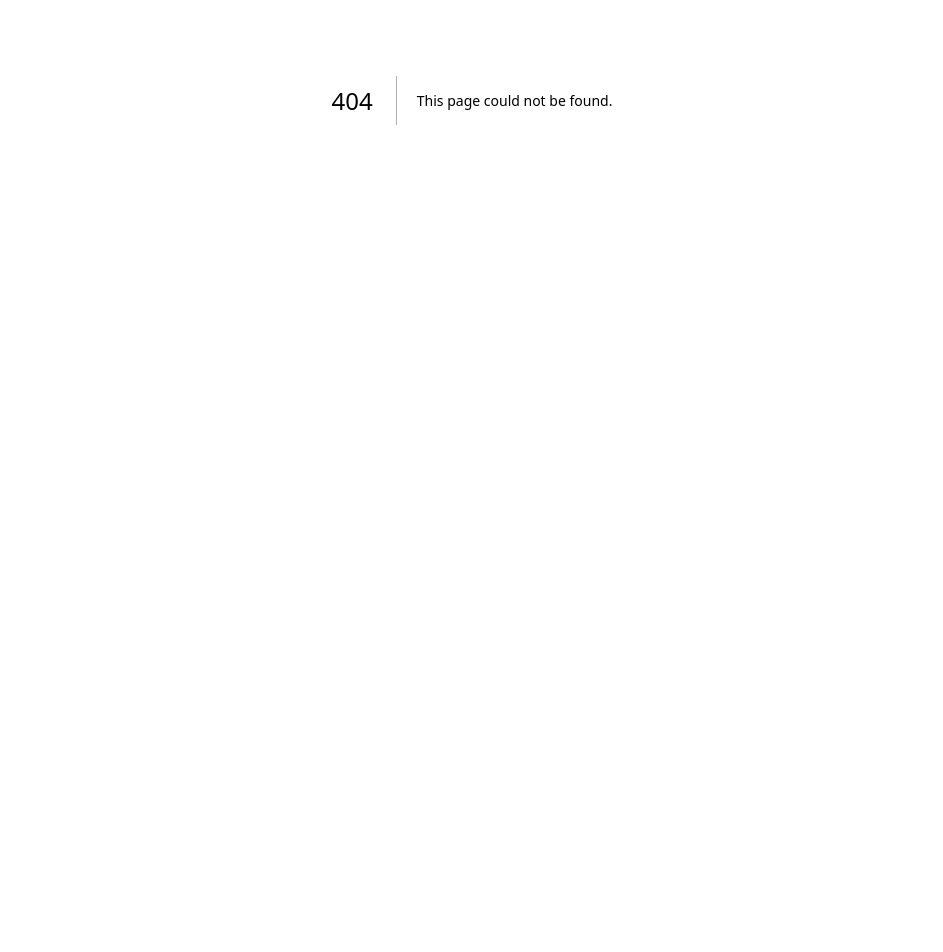
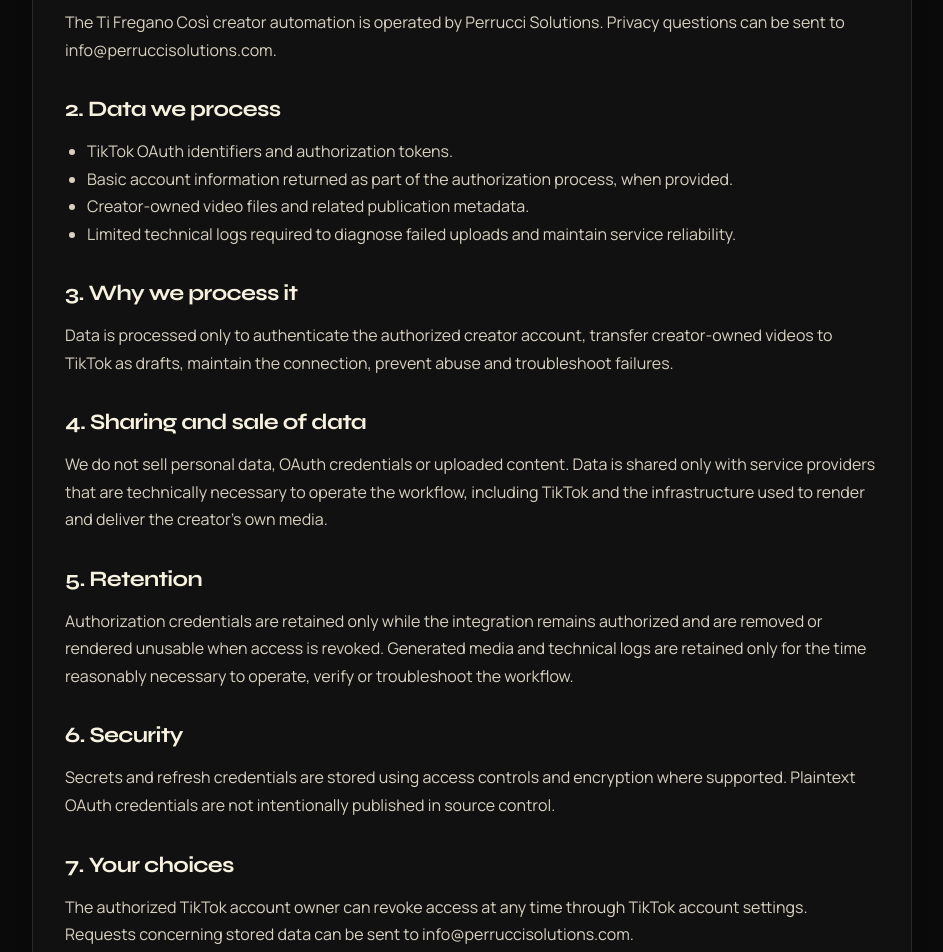
Before and after one commit to alex-perrucci/perrucci-solutions, a Next.js app in the folder apps/web/: page /tifregano-cosi/privacy in a window 1280 px wide. Before the commit this address had no page. Shown: the part 300-1252 px from the top of the page, without its empty margins (168-1111 px from the left). Before the commit the page ends 800 px from the top, so only its background shows below. Built offline with nearby package versions, Linux system fonts and the light colour scheme.

Commit message:
feat: add Ti Fregano Cosi privacy policy

```diff
--- /dev/null
+++ b/apps/web/app/tifregano-cosi/privacy/page.tsx
@@ -0,0 +1,70 @@
+import type { Metadata } from 'next';
+import { LegalShell, pageStyles } from '../shared';
+
+export const metadata: Metadata = {
+  title: 'Privacy Policy — Ti Fregano Così',
+  description: 'Privacy Policy for the Ti Fregano Così creator automation integration.',
+  alternates: { canonical: 'https://legal.perruccisolutions.com/privacy' },
+  robots: { index: false, follow: false, noarchive: true }
+};
+
+export default function PrivacyPolicy() {
+  return (
+    <LegalShell>
+      <h1 style={pageStyles.h1}>Privacy Policy</h1>
+      <p style={pageStyles.p}>Last updated: 21 September 2026.</p>
+
+      <h2 style={pageStyles.h2}>1. Service operator</h2>
+      <p style={pageStyles.p}>
+        The Ti Fregano Così creator automation is operated by Perrucci Solutions.
+        Privacy questions can be sent to info@perruccisolutions.com.
+      </p>
+
+      <h2 style={pageStyles.h2}>2. Data we process</h2>
+      <ul style={pageStyles.ul}>
+        <li>TikTok OAuth identifiers and authorization tokens.</li>
+        <li>Basic account information returned as part of the authorization process, when provided.</li>
+        <li>Creator-owned video files and related publication metadata.</li>
+        <li>Limited technical logs required to diagnose failed uploads and maintain service reliability.</li>
+      </ul>
+
+      <h2 style={pageStyles.h2}>3. Why we process it</h2>
+      <p style={pageStyles.p}>
+        Data is processed only to authenticate the authorized creator account, transfer creator-owned
+        videos to TikTok as drafts, maintain the connection, prevent abuse and troubleshoot failures.
+      </p>
+
+      <h2 style={pageStyles.h2}>4. Sharing and sale of data</h2>
+      <p style={pageStyles.p}>
+        We do not sell personal data, OAuth credentials or uploaded content. Data is shared only with
+        service providers that are technically necessary to operate the workflow, including TikTok
+        and the infrastructure used to render and deliver the creator's own media.
+      </p>
+
+      <h2 style={pageStyles.h2}>5. Retention</h2>
+      <p style={pageStyles.p}>
+        Authorization credentials are retained only while the integration remains authorized and are
+        removed or rendered unusable when access is revoked. Generated media and technical logs are
+        retained only for the time reasonably necessary to operate, verify or troubleshoot the workflow.
+      </p>
+
+      <h2 style={pageStyles.h2}>6. Security</h2>
+      <p style={pageStyles.p}>
+        Secrets and refresh credentials are stored using access controls and encryption where supported.
+        Plaintext OAuth credentials are not intentionally published in source control.
+      </p>
+
+      <h2 style={pageStyles.h2}>7. Your choices</h2>
+      <p style={pageStyles.p}>
+        The authorized TikTok account owner can revoke access at any time through TikTok account settings.
+        Requests concerning stored data can be sent to info@perruccisolutions.com.
+      </p>
+
+      <h2 style={pageStyles.h2}>8. Changes</h2>
+      <p style={pageStyles.p}>
+        This policy may be updated when the integration or applicable requirements change. The latest
+        version will always be available at this URL.
+      </p>
+    </LegalShell>
+  );
+}
```
